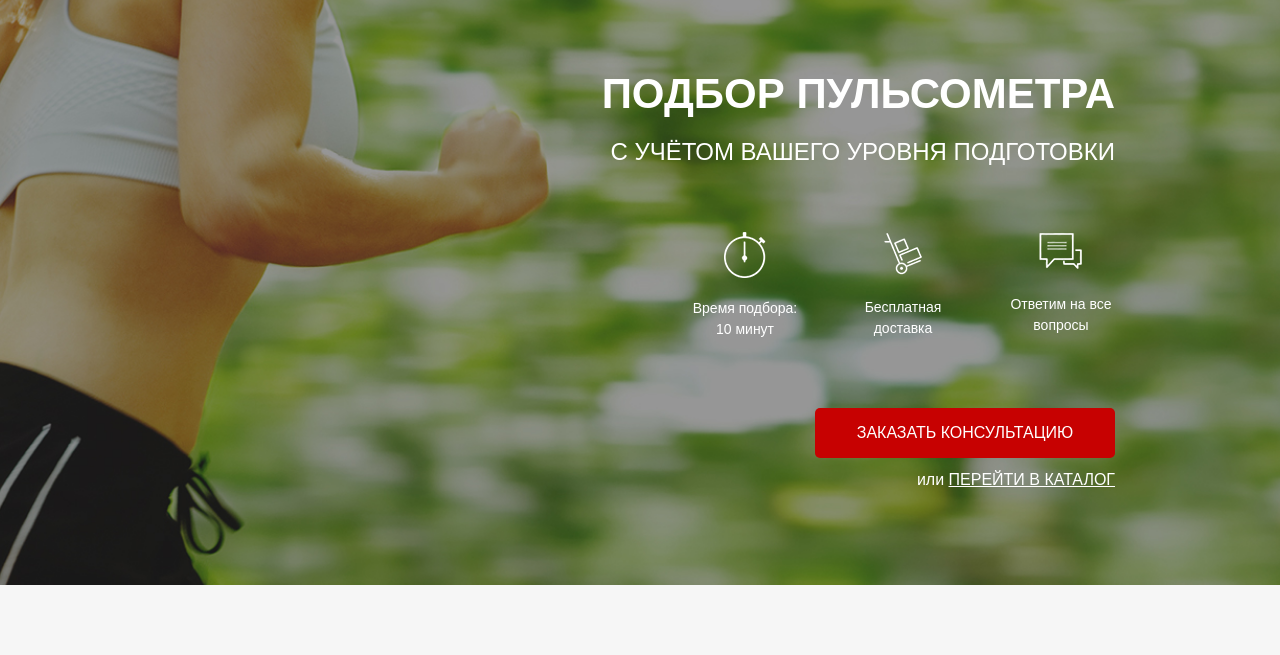
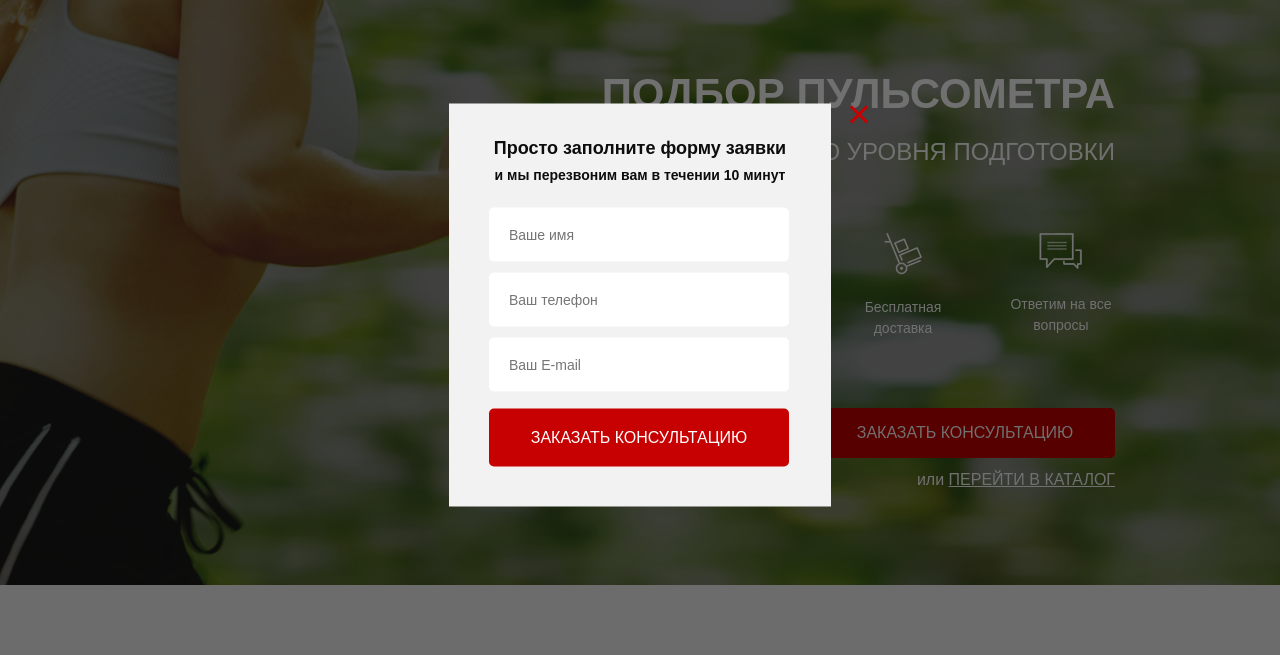
Before and after one commit to Swarle/Pulse, a website: page src/index.html in a window 1280 px wide. Both pictures are taken after a click on the button "ЗАКАЗАТЬ ЗВОНОК". Shown: the part 95-750 px from the top of the page. Drawn offline with nearby package versions, Linux system fonts and the light colour scheme.

Commit message:
Added modal pages

```diff
--- a/src/index.html
+++ b/src/index.html
@@ -23,7 +23,7 @@
                     <a href="#" class="header__phone">
                         +7 (499) 922-89-74
                     </a>
-                    <button class="button">заказать звонок</button>
+                    <button data-modal="consultation" class="button">заказать звонок</button>
                 </div>
             </header>
             <div class="promo__wrapper">
@@ -47,7 +47,7 @@
                         Ответим на все вопросы
                     </div>
                 </div>
-                <button class="button button_main">
+                <button data-modal="consultation" class="button button_main">
                     заказать кОНСУЛЬТАЦИЮ
                 </button>
                 <div class="promo__link">
@@ -148,7 +148,7 @@
                     <div class="catalog-item__wrapper">
                         <div class="catalog-item__content catalog-item__content_active">
                             <img src="img/whatch_img.png" class="catalog-item__img">
-                            <div class="catalog-item__subtitle">Пульсометр Polar FT1</div>
+                            <div class="catalog-item__subtitle">Пульсометр Polar FT4</div>
                             <div class="catalog-item__desc">Для первых шагов в тренировках,
                                 основанных на сердечном ритме</div>
                             <div class="catalog-item__link">ПОДРОБНЕЕ</div>
@@ -593,8 +593,38 @@
         </div>
     </footer>
 
+    <div class="overlay">
+        <div id="consultation" class="modal">
+            <div class="modal__close">&times;</div>
+            <div class="modal__subtitle">Просто заполните форму заявки</div>
+            <div class="modal__desc">и мы перезвоним вам в течении 10 минут</div>
+            <form action="POST" class="feed-form feed-form_mt26">
+                <input required placeholder="Ваше имя" name="name" type="text">
+                <input required placeholder="Ваш телефон" name="tel" type="tel">
+                <input required placeholder="Ваш E-mail" name="email" type="email">
+                <button class="button button_submit" type="submit">заказать кОНСУЛЬТАЦИЮ</button>
+            </form>
+        </div>
+        <div id="order" class="modal">
+            <div class="modal__close">&times;</div>
+            <div class="modal__subtitle">Ваш заказ:</div>
+            <div class="modal__desc">Пульсометр Polar FT1</div>
+            <form action="POST" class="feed-form feed-form_mt26">
+                <input required placeholder="Ваше имя" name="name" type="text">
+                <input required placeholder="Ваш телефон" name="tel" type="tel">
+                <input required placeholder="Ваш E-mail" name="email" type="email">
+                <button class="button button_submit" type="submit">Купить</button>
+            </form>
+        </div>
+        <div id="thanks" class="modal modal_mini">
+            <div class="modal__close">&times;</div>
+            <div class="modal__subtitle">Спасибо за вашу заявку!</div>
+            <div class="modal__desc">Спасибо за вашу заявку!</div>
+        </div>
+    </div>
+
     <script src="https://cdnjs.cloudflare.com/ajax/libs/tiny-slider/2.9.2/min/tiny-slider.js"></script>
-    <script src="https://code.jquery.com/jquery-3.7.1.slim.js" integrity="sha256-UgvvN8vBkgO0luPSUl2s8TIlOSYRoGFAX4jlCIm9Adc=" crossorigin="anonymous"></script>
+    <script src="https://code.jquery.com/jquery-3.7.0.js"></script>
     <script src="js/script.js"></script>
 </body>
 </html>
--- a/src/js/script.js
+++ b/src/js/script.js
@@ -36,4 +36,21 @@ const slider = tns({
 
     toggleSlide('.catalog-item__link');
     toggleSlide('.catalog-item__back');
+
+    //Modal
+    $('[data-modal=consultation]').on('click', function(){
+        $('.overlay, #consultation').fadeIn();
+    });
+
+    $('.modal__close').on('click', function() {
+        $('.overlay, #consultation, #thanks, #order').fadeOut();
+    });
+
+    $('.button_catalog').each(function(i){
+        $(this).on('click', function() {
+            $('#order .modal__desc').text($('.catalog-item__subtitle').eq(i).text());
+            $('.overlay, #order').fadeIn();
+        });
+    });
+
   });
--- a/src/sass/blocks/_forms.sass
+++ b/src/sass/blocks/_forms.sass
@@ -16,3 +16,5 @@
         line-height: 66px
         &:first-child
             margin-top: 0
+    &_mt26
+        margin-top: 26px
--- /dev/null
+++ b/src/sass/blocks/_modal.sass
@@ -0,0 +1,43 @@
+.overlay
+    display: none
+    position: fixed
+    top: 0
+    background-color: rgba(0,0,0,.56)
+    width: 100%
+    height: 100%
+
+.modal
+    position: absolute
+    top: 50%
+    left: 50%
+    padding: 35px 40px 40px 40px
+    transform: translate(-50%,-50%)
+    background-color: #F2F2F2
+    width: 382px
+    min-height: 402px
+    &__close
+        position: absolute
+        top: 0
+        right: -40px
+        color: $main-color
+        font-size: 41px
+        line-height: 21px
+        cursor: pointer
+    &__subtitle
+        color: #0D0D0D
+        text-align: center
+        font-size: 18px
+        font-weight: 700
+        line-height: 19px
+    &__desc
+        margin-top: 10px
+        color: #0D0D0D
+        text-align: center
+        font-size: 14px
+        font-weight: 700
+        line-height: 14px
+    &_mini
+        min-height: 143px
+
+#consultation, #order, #thanks
+    display: none
--- a/src/sass/style.sass
+++ b/src/sass/style.sass
@@ -20,3 +20,4 @@
 @import "blocks/catalog"
 @import "blocks/feed"
 @import "blocks/footer"
+@import "blocks/modal"
```
Also changed, not shown: src/css/style.min.css.
